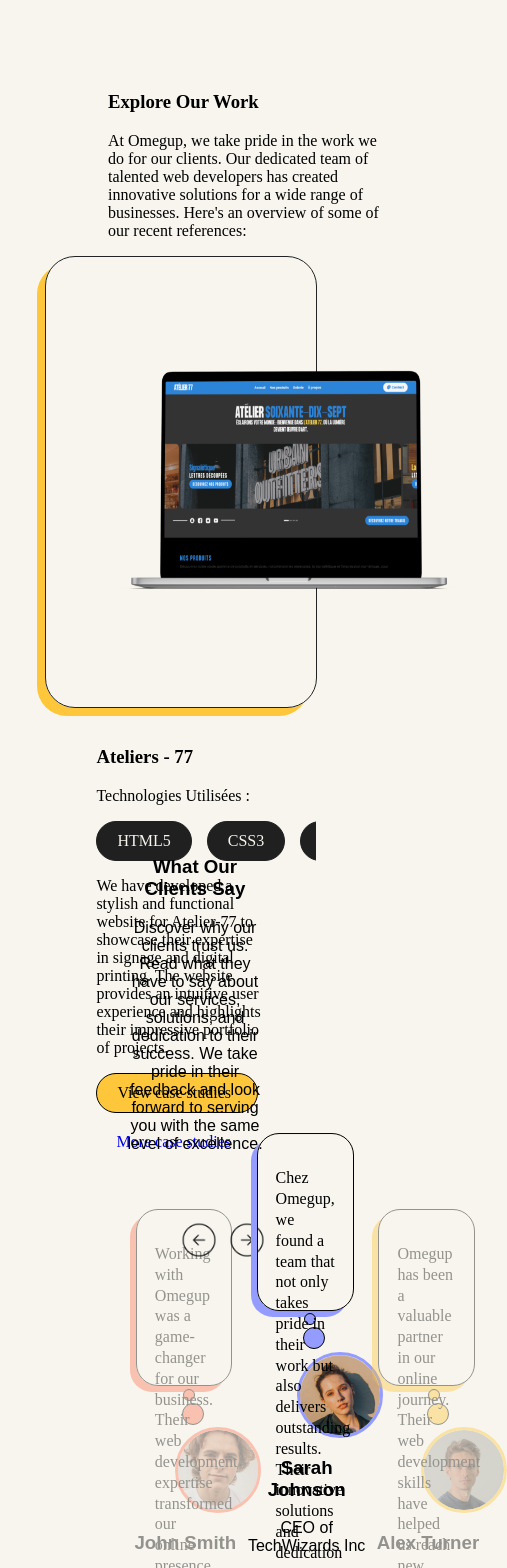
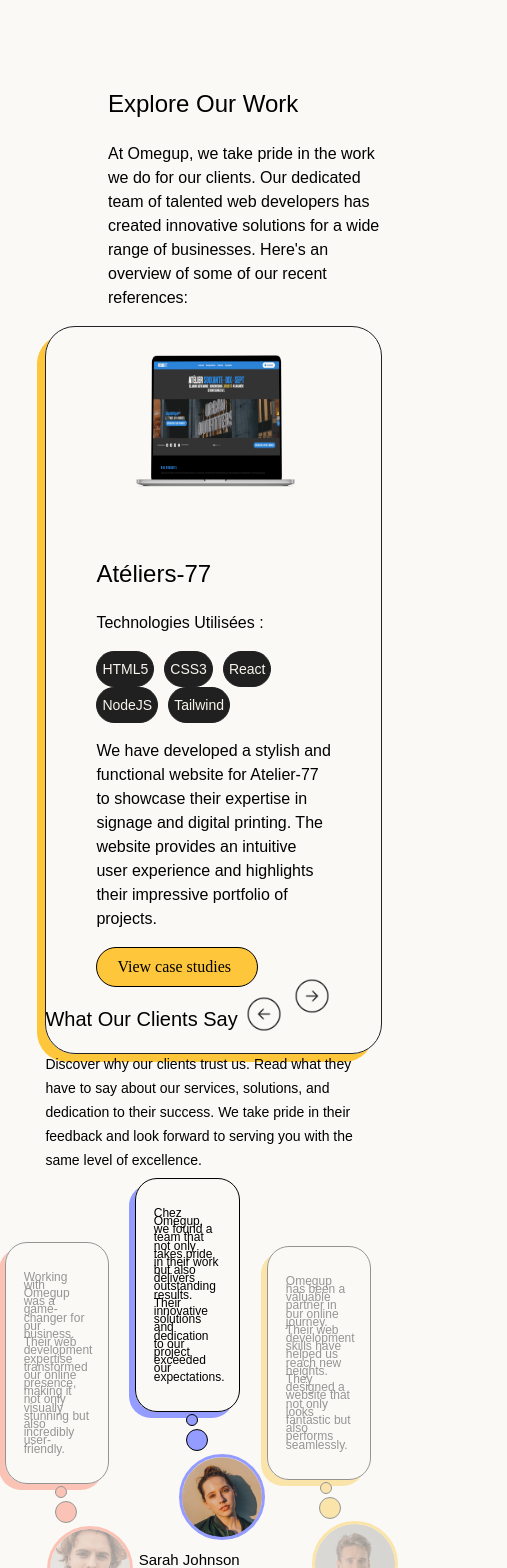
Before and after one commit to Omegup/web, a React (Vite) app: page / in a window 390 px wide. Shown: the part 4720-6288 px from the top of the page, 507 px wide, since content can reach past the window. Built offline with nearby package versions, Linux system fonts and the light colour scheme.

Commit message:
fix the font-family and make responsive the page2

```diff
--- a/src/Page2/ContactUs.tsx
+++ b/src/Page2/ContactUs.tsx
@@ -1,117 +1,183 @@
-import React from 'react'
-import styled, { createGlobalStyle } from 'styled-components'
+import styled, { createGlobalStyle } from 'styled-components';
 
-const FormStyled=styled.form`
-position:relative;
-background-color:white;
-border:solid 1px;
-border-color:black;
-border-radius:30px;
+const FormStyled = styled.form`
+  position: relative;
+  background-color: white;
+  border: solid 1px black;
+  border-radius: 30px;
   width: 80%;
   height: 500px;
-margin-left:10%;
-margin-top:60px;
-margin-bottom:60px;
-box-shadow:-8px 8px black;
-  `
-  const PStyled=styled.p`
+  margin-left: 10%;
+  margin-top: 60px;
+  margin-bottom: 60px;
+  box-shadow: -8px 8px black;
+
+  @media (max-width: 768px) {
+    width: 90%;
+    margin-left: 5%;
+    height: auto;
+    padding: 20px;
+  }
+`;
+
+const PStyled = styled.p`
   text-align: center;
-font-size: 20px;
-  margin-top:5px;
+  font-family: 'Quicksand', sans-serif;
+  font-size: 16px;
+  font-weight: 500;
+  line-height: 24px;
+  margin-top: 5px;
 
-  `
+  @media (max-width: 768px) {
+    font-size: 14px;
+    line-height: 20px;
+  }
+`;
 
-  const Title=styled.h1`
+const Title = styled.h1`
+  font-family: 'Krona One', sans-serif;
+  font-size: 34px;
+  font-weight: 400;
+  line-height: 37.4px;
+  letter-spacing: -6.4%;
+  text-align: center;
 
-text-align: center;
- font-size:xx-large;
- `
- const StyledInput=styled.input`
+  @media (max-width: 768px) {
+    font-size: 28px;
+    line-height: 32px;
+  }
+`;
 
-    border-radius:15px;
-    margin:10px;
+const StyledInput = styled.input`
+  border-radius: 15px;
+  margin: 10px;
   height: 30px;
   width: 90%;
 
+  @media (max-width: 768px) {
+    width: calc(100% - 20px);
+  }
+`;
 
- `
- const GlobalStyles=createGlobalStyle`
- body{
-    background-color:#F7F5ED;
+const GlobalStyles = createGlobalStyle`
+  body {
+    background-color: #FAF9F6;
   }
- `
- const StyledLabel=styled.label`
+`;
 
+const StyledLabel = styled.label`
   position: absolute;
   top: -0.1em;
   left: 0.75em;
   background: white;
   padding: 0 0.25em;
-  font-size: 1em;
-  color: gray;
- `
-  const StyledMessage=styled(StyledInput)`
+  font-family: 'Quicksand', sans-serif;
+  font-size: 14px;
+  font-weight: 500;
+  line-height: 21px;
+  color: #222325;
+`;
+
+const StyledMessage = styled(StyledInput)`
   width: 78%;
   height: 70px;
-   margin-left:10.5%;
-  `
-  const MessageLabel =styled(StyledLabel)`
-  left: 8em;
-  `
+  margin-left: 10.5%;
 
+  @media (max-width: 768px) {
+    width: calc(100% - 20px);
+    margin-left: 0;
+  }
+`;
 
- const StyledDiv=styled.div`
+const MessageLabel = styled(StyledLabel)`
+  left: 8%;
+
+  @media (max-width: 768px) {
+    left: 1.5%;
+  }
+`;
+
+const StyledDiv = styled.div`
   width: 80%;
- margin-left:10%;
- margin-right:10%;
- display:grid;
- grid-template-columns:1fr 1fr 1fr  ;
- `
- const StyledButton=styled.button`
- background-image:url('src/images/image3.png');
- background-repeat:no-repeat;
- background-position:left;
- background-size:20px;
- border-radius:20px;
- width: 150px;
- height: 40px;
+
+  margin-left: 10%;
+  margin-right: 10%;
+  display: grid;
+  grid-template-columns: 1fr 1fr 1fr;
+
+  @media (max-width: 768px) {
+
+    width: 80%;
+    margin-left: 10%;
+    grid-template-columns: 1fr;
+  }
+`;
+
+const StyledButton = styled.button`
+  background-image: url('src/images/image3.png');
+  background-color: #FAF9F6;
+  background-repeat: no-repeat;
+  background-position: left;
+  background-size: 20px;
+  border-radius: 20px;
+  width: 191px;
+  height: 44px;
   position: absolute;
   left: 40%;
   bottom: 30px;
-&:hover{
-    box-shadow:-5px 5px black;
-    background-image:url('src/images/image2.png');
-    transition:box-shadow 0.3s ease,background-image 0.3s ease;
+  font-family: 'Quicksand', sans-serif;
+  font-size: 14px;
+  font-weight: 500;
+  line-height: 21px;
+  &:hover {
+    box-shadow: -5px 5px black;
+    background-image: url('src/images/image2.png');
+    transition: box-shadow 0.3s ease, background-image 0.3s ease;
   }
 
+  @media (max-width: 768px) {
+    left: calc(50% - 95.5px);
+    bottom: 0px;
+    position: relative;
+  }
+`;
 
- `
- const InputContainer=styled.div`
+const InputContainer = styled.div`
   position: relative;
-  width: 100%;`
+  width: 100%;
+`;
 
 const ContactUS = () => {
   return (
     <FormStyled>
       <Title>Contact Us - Let's Start Building Together</Title>
-        <PStyled>At Omegup, we believe in open communication.
-            Whether you have an inquiry, need a quote,
-             or want to discuss a project, we're here <br />to help.
-              Reach out to us and discover the power of
-              web development expertise.</PStyled>
+      <PStyled>
+        At Omegup, we believe in open communication. Whether you have an inquiry, need a quote,
+        or want to discuss a project, we're here <br />to help. Reach out to us and discover the power of
+        web development expertise.
+      </PStyled>
       <StyledDiv>
+        <InputContainer>
+          <StyledInput type='text' placeholder='Walid Georgy' />
+          <StyledLabel>Full Name</StyledLabel>
+        </InputContainer>
+        <InputContainer>
+          <StyledInput type='email' placeholder='WalidGeorgy@Gmail.com' />
+          <StyledLabel>E-mail</StyledLabel>
+        </InputContainer>
+        <InputContainer>
+          <StyledInput type='text' placeholder='00 33 212 34 56 78' />
+          <StyledLabel>Mobile number</StyledLabel>
+        </InputContainer>
+      </StyledDiv>
+      <InputContainer>
+        <StyledMessage type='message' placeholder='your message here !' />
+        <MessageLabel>Message</MessageLabel>
+      </InputContainer>
+      <StyledButton>Get in touch now!</StyledButton>
+      <GlobalStyles />
+    </FormStyled>
+  );
+};
 
-<InputContainer><StyledInput type='text' placeholder='Walid Georgy'/>  <StyledLabel>Full Name</StyledLabel> </InputContainer>
-<InputContainer><StyledInput type='email' placeholder='WalidGeorgy@Gmail.com'/><StyledLabel>E-mail</StyledLabel></InputContainer>
-<InputContainer><StyledInput type='text'placeholder='00 33 212 34 56 78'/><StyledLabel>Mobile number</StyledLabel></InputContainer>
-     </StyledDiv>
-     < InputContainer>
-     <StyledMessage type='message' placeholder='your message here !'/>  <MessageLabel>Message</MessageLabel> </InputContainer>
-     <StyledButton> Get in touch now !</StyledButton>
-     <GlobalStyles></GlobalStyles>
-    </FormStyled>
-
-  )
-}
-
-export default ContactUS
+export default ContactUS;
--- a/src/Page2/Menu1.tsx
+++ b/src/Page2/Menu1.tsx
@@ -4,13 +4,24 @@
 // Styled components
 const ContainerTitle = styled.div`
     margin-top: 100px;
-    margin-left: 100px;
-`;
+    margin-left: 100px;`;
+    const H3Styled=styled.h3`font-family: 'Krona One', sans-serif;
+    font-size: 24px;
+    font-weight: 400;
+    line-height: 26.4px;
+    letter-spacing: -6.4%;`
+
+
 
 const MainContainer = styled.div`
     height: 500px;
     width: 80%;
     margin-left: 10%;
+    @media (max-width: 900px) {
+        width: auto;
+    }
+
+
 `;
 
 const Container = styled.div<{ shadowColor: string; isVisible: boolean }>`
@@ -22,6 +33,10 @@
     box-shadow: -8px 8px 0px 0px ${(props) => props.shadowColor};
 
     display: ${(props) => (props.isVisible ? 'block' : 'none')};
+    @media (max-width: 900px) {
+        width: auto;
+        height: auto;
+    }
 `;
 
 const TextImage = styled.div<{ isVisible: boolean }>`
@@ -39,22 +54,60 @@
     opacity: ${(props) => (props.isVisible ? 1 : 0)};
     transition: opacity 5s ease;
     transform: scale(1.5);
-    float: left;
+
+    @media (max-width:1500px) {
+        margin: 30px;
+        height: 200px;
+        width: 220px;
+    }
+    @media (max-width:1200px) {
+        margin: 20px;
+        height: 160px;
+        width: 180px;
+    }
+    @media (max-width:500px) {
+        margin: 20px;
+        height: 150px;
+        width: 140px;
+    }
+    @
 `;
 
 const Container2 = styled.div`
     display: flex;
-    gap: 5px;
+
+@media (max-width:900px ) {
+    flex-wrap:wrap;
+}
+
 `;
 
 const ContainerItem = styled.span`
+
     border-radius: 22px;
-    gap: 10px;
+    font-family: 'Quicksand', sans-serif;
+    font-size: 16px;
+    font-weight: 500;
+    line-height: 24px;
     margin-right: 10px;
     border: 0.5px solid rgb(32, 32, 32);
     padding: 10px 20px;
     background-color: rgb(32, 32, 32);
-    color: #f7f5ed;
+    color:#F7F5ED;
+
+    @media (max-width: 1300px) {
+        font-size: 16px;
+        padding:7px ;
+    }
+    @media (max-width: 1000px) {
+        font-size: 15px;
+        padding:6px ;
+    }
+    @media (max-width: 500px) {
+        font-size: 14px;
+        padding:5px ;
+
+    }
 `;
 
 const Button = styled.div<{ bgColor: string }>`
@@ -65,6 +118,7 @@
     width: 120px;
     margin-bottom: 20px;
     transition: box-shadow 0.3s ease-in-out;
+    position: fixed;
 
     &:hover {
         box-shadow: -4px 4px 0px 0px #222325;
@@ -102,10 +156,31 @@
         cursor: pointer;
         background-size: 120% 120%;
     }
+    @media (max-width: 1000px) {
+        margin-top:30px;
+
+    }
 `;
 
+const styles = {
+    fontFamily: "'Quicksand', sans-serif",
+    fontSize: "16px",
+    fontWeight: "500",
+    lineHeight: "24px",
+    "@media (max-width: 1000px)":{
+        fontSize:"14px"
+
+    }
+};
+const  Displaycontainer=styled.div`
+display:flex;
+flex-direction: row;
+@media (max-width:900px) {
+    flex-direction: column;
 
 
+}
+`
 const Menu_1: React.FC = () => {
     const [tableau, setTableau] = useState('tableau1');
 
@@ -117,18 +192,19 @@
     return (
         <>
             <ContainerTitle>
-                <h3>Explore Our Work</h3>
-                <p>
+                <H3Styled>Explore Our Work</H3Styled>
+                <p style={styles}>
                     At Omegup, we take pride in the work we do for our clients. Our dedicated team of talented web developers has created innovative solutions for a wide range of businesses. Here's an overview of some of our recent references:
                 </p>
             </ContainerTitle>
 
             <MainContainer>
                 <Container shadowColor="#FEC63A" isVisible={tableau === 'tableau1'}>
+                    <Displaycontainer>
                     <Img isVisible={tableau === 'tableau1'} src="src/img1.png" alt="Ateliers - 77" />
                     <TextImage isVisible={tableau === 'tableau1'}>
-                        <h3>Ateliers - 77</h3>
-                        <p>Technologies Utilisées :</p>
+                        <H3Styled>Atéliers-77</H3Styled>
+                        <p style={styles}>Technologies Utilisées :</p>
                         <Container2>
                             <ContainerItem>HTML5</ContainerItem>
                             <ContainerItem>CSS3</ContainerItem>
@@ -136,49 +212,51 @@
                             <ContainerItem>NodeJS</ContainerItem>
                             <ContainerItem>Tailwind</ContainerItem>
                         </Container2>
-                        <p>We have developed a stylish and functional website for Atelier-77 to showcase their expertise in signage and digital printing. The website provides an intuitive user experience and highlights their impressive portfolio of projects.</p>
+                        <p style={styles}>We have developed a stylish and functional website for Atelier-77 to showcase their expertise in signage and digital printing. The website provides an intuitive user experience and highlights their impressive portfolio of projects.</p>
                         <Button bgColor="#FEC63A">View case studies</Button>
                         <StyledLink href="#" target="_blank">More case studies</StyledLink>
                         <ArrowButton float="right" onClick={() => pivotDroit('tableau2')}></ArrowButton>
                         <ArrowButton float="right" marginRight="10px" onClick={() => pivotDroit('tableau3')}></ArrowButton>
-                    </TextImage>
+                    </TextImage></Displaycontainer>
                 </Container>
 
                 <Container shadowColor="#949CFF" isVisible={tableau === 'tableau2'}>
-                    <Img isVisible={tableau === 'tableau2'} src="src/pc2.png" alt="School Online Tn" />
+                <Displaycontainer> <Img isVisible={tableau === 'tableau2'} src="src/pc2.png" alt="School Online Tn" />
                     <TextImage isVisible={tableau === 'tableau2'}>
-                        <h3>School Online Tn</h3>
-                        <p>Technologies Utilisées :</p>
+                        <H3Styled>School Online Tn</H3Styled>
+                        <p style={styles}>Technologies Utilisées :</p>
                         <Container2>
                             <ContainerItem>React</ContainerItem>
                             <ContainerItem>NextJS</ContainerItem>
                             <ContainerItem>NodeJS</ContainerItem>
                             <ContainerItem>MongoDB</ContainerItem>
                         </Container2>
-                        <p>Solution School is the comprehensive answer to the management needs of private schools. Our platform provides a suite of robust tools and features that enable educational institutions to efficiently manage all aspects of their operations.</p>
+                        <p style={styles}>Solution School is the comprehensive answer to the management needs of private schools. Our platform provides a suite of robust tools and features that enable educational institutions to efficiently manage all aspects of their operations.</p>
                         <Button bgColor="#949CFF">View case studies</Button>
                         <StyledLink href="#" target="_blank">More case studies</StyledLink>
                         <ArrowButton float="right" onClick={() => pivotDroit('tableau3')}></ArrowButton>
                         <ArrowButton float="right" marginRight="10px" onClick={() => pivotDroit('tableau1')}></ArrowButton>
-                    </TextImage>
+                    </TextImage></Displaycontainer>
                 </Container>
 
                 <Container shadowColor="#FC7557" isVisible={tableau === 'tableau3'}>
+                    <Displaycontainer>
                     <Img isVisible={tableau === 'tableau3'} src="src/pc3.png" alt="DSF Fr" />
                     <TextImage isVisible={tableau === 'tableau3'}>
-                        <h3>DSF Fr</h3>
-                        <p>Technologies Utilisées :</p>
+                        <H3Styled>DSF Fr</H3Styled>
+                        <p style={styles}>Technologies Utilisées :</p>
                         <Container2>
                             <ContainerItem>React</ContainerItem>
                             <ContainerItem>NodeJS</ContainerItem>
                             <ContainerItem>NodeJS</ContainerItem>
                         </Container2>
-                        <p>DSF Déménagement Services France is your trusted partner for all your moving needs in France. With many years of experience, we provide tailor-made moving solutions for businesses and individuals.</p>
+                        <p style={styles}> DSF Déménagement Services France is your trusted partner for all your moving needs in France. With many years of experience, we provide tailor-made moving solutions for businesses and individuals.<br /> <br /></p>
                         <Button bgColor="#FC7557">View case studies</Button>
+
                         <StyledLink href="#" target="_blank">More case studies</StyledLink>
                         <ArrowButton float="right" onClick={() => pivotDroit('tableau1')}></ArrowButton>
                         <ArrowButton float="right" marginRight="10px" onClick={() => pivotDroit('tableau2')}></ArrowButton>
-                    </TextImage>
+                    </TextImage></Displaycontainer>
                 </Container>
             </MainContainer>
         </>
--- a/src/Page2/footer2.tsx
+++ b/src/Page2/footer2.tsx
@@ -1,45 +1,169 @@
 import React from "react";
-import './footer2.css';
+import styled from "styled-components";
 
-const Footer2 : React.FC =() => {
+const Container = styled.div`
+  width: 100%;
+  min-height: 35vh;
+  border-radius: 22px;
+  background-color: #222325;
+  display: flex;
+  flex-direction: column;
+  position: relative;
+  bottom: 0;
+
+  @media (min-width: 768px) {
+    flex-direction: row;
+    padding-bottom: 0;
+  }
+`;
+
+const Container_1 = styled.div`
+  width: 100%;
+  height: 15%;
+  background-color: #FEC63A;
+  border-radius: 0 0 22px 22px;
+  align-self: flex-end;
+  position: absolute;
+  bottom: 0;
+  display: flex;
+  justify-content: center;
+  align-items: center;
+
+  @media (max-width: 768px) {
+    height: auto;
+    padding: 10px 0;
+    position: static;
+    border-radius: 22px;
+  }
+`;
+
+const FooterText2 = styled.p`
+  color: #222325;
+  text-align: center;
+  font-family: 'Quicksand', sans-serif;
+    font-size: 16px;
+    font-weight: 500;
+    line-height: 24px;
+`;
+
+const TextFooter2 = styled.div`
+  height: 50%;
+  width: 30%;
+  font-size: 20px;
+  color: #FAF9F6;
+  margin-top: 2%;
+  margin-left: 10%;
+  align-items: center;
+  font-family: 'Quicksand', sans-serif;
+    font-size: 16px;
+    font-weight: 500;
+    line-height: 24px;
+    h2{
+    font-family: 'Krona One', sans-serif;
+    font-size: 24px;
+    font-weight: 400;
+    line-height: 26.4px;
+    letter-spacing: -6.4%;
+  }
+  p{font-family: 'Quicksand', sans-serif;
+    font-size: 14px;
+    font-weight: 500;
+    line-height: 21px;
+    color:#FAF9F6;}
+
+
+  @media (max-width: 768px) {
+    width: 100%;
+    margin-left: 0;
+    text-align: center;
+    margin-top: 10px;
+  }
+`;
+
+
+
+const Container2Footer2 = styled.div`
+h2{    font-family: 'Krona One', sans-serif;
+    font-size: 24px;
+    font-weight: 400;
+    line-height: 26.4px;
+    letter-spacing: -6.4%;
+}
+
+  line-height: 22px;
+  color: #FAF9F6;
+  display: flex;
+  width: 43%;
+  height: 60%;
+  margin-top: 2%;
+  margin-left: 10%;
+  justify-content: space-around;
+
+  @media (max-width: 768px) {
+    width: 100%;
+    margin-left: 0;
+    flex-direction: column;
+    align-items: center;
+    margin-top: 10px;
+  }
+`;
+
+const TextContainer = styled.p`
+color: #999999;
+font-family: 'Quicksand', sans-serif;
+    font-size: 14px;
+    font-weight: 500;
+    line-height: 21px;
+  @media (max-width: 768px) {
+    text-align: center;
+    margin: 5px 0;
+  }
+`;
+
+const Footer2: React.FC = () => {
   return (
     <>
-        <div className="containerfooter2">
-        <div className="textfooter2">
+      <Container>
+        <TextFooter2>
           <h2 id="titrefooter2">Omegup</h2>
-            <p id="textfooter1-1">Stay connected and follow
-                Omegup on social media platforms for daily updates, tips, and inspiration related to web development. Let's engage!</p>
-                <img src="src/Frame 249.png"></img>
-        </div>
-        <div className="container2footer2">
+          <p>
+            Stay connected and follow Omegup on social media platforms for daily updates, tips, and inspiration related to web development. Let's engage!
+          </p>
+          <img src="src/Frame 249.png" alt="Social Media" />
+        </TextFooter2>
+        <Container2Footer2>
           <div>
             <h2>Quick Links</h2>
-                <p className="textcontainer2footer2">Home</p>
-                <p className="textcontainer2footer2">About Us</p>
-                <p className="textcontainer2footer2">Services</p>
-                <p className="textcontainer2footer2">Get in touch</p>
+            <TextContainer>Home</TextContainer>
+            <TextContainer>About Us</TextContainer>
+            <TextContainer>Services</TextContainer>
+            <TextContainer>Get in touch</TextContainer>
           </div>
           <div>
             <h2>Services</h2>
-                <p className="textcontainer2footer2">UX/UI Design</p>
-                <p className="textcontainer2footer2">Web development</p>
-                <p className="textcontainer2footer2">Mobile development</p>
+            <TextContainer>UX/UI Design</TextContainer>
+            <TextContainer>Web development</TextContainer>
+            <TextContainer>Mobile development</TextContainer>
           </div>
           <div>
             <h2>Contact</h2>
-                <p className="textcontainer2footer2"><img src="src/map.png"></img> 10, Cyber Park Zarzis, Medenine</p>
-                <p className="textcontainer2footer2"><img src="src/sms-tracking.png"></img> contact@omegup.tn</p>
-                <p className="textcontainer2footer2"><img src="src/call-incoming.png"></img> +216 28 827 941</p>
+            <TextContainer>
+              <img src="src/map.png" alt="Address" /> 10, Cyber Park Zarzis, Medenine
+            </TextContainer>
+            <TextContainer>
+              <img src="src/sms-tracking.png" alt="Email" /> contact@omegup.tn
+            </TextContainer>
+            <TextContainer>
+              <img src="src/call-incoming.png" alt="Phone" /> +216 28 827 941
+            </TextContainer>
           </div>
-        </div>
-        <div className="containerfooter2-1">
-        <p id="footertext2">Copyright Notice: © 2023 Omegup. All rights reserved. </p>
-        </div>
-        </div>
-
-
+        </Container2Footer2>
+        <Container_1>
+          <FooterText2>Copyright Notice: © 2023 Omegup. All rights reserved.</FooterText2>
+        </Container_1>
+      </Container>
     </>
-    )
+  );
 }
 
 export default Footer2;
--- a/src/Page2/triplebulle.tsx
+++ b/src/Page2/triplebulle.tsx
@@ -1,31 +1,69 @@
 import React, { useState } from "react";
 import styled from "styled-components";
+import GlobalStyle from "../Globalstyles";
+import GlobalStyle2 from "../GlobalStyle2";
 
 // Styled components
 const Container = styled.div`
-  margin: 100px 117px 0;
-  text-align: center;
 
-  h3, p {
-    font-family: "Krona One", sans-serif;
+  text-align: left;
+margin-left:10%;
+  h3 {
+    font-family: 'Krona One', sans-serif;
+    font-size: 24px;
+    font-weight: 400;
+    line-height: 26.4px;
+    letter-spacing: -6.4%;
+    text-align: left;
+    margin-bottom:20px;
+
   }
+  p {
+    font-family: 'Quicksand', sans-serif;
+    font-size: 16px;
+    font-weight: 500;
+    line-height: 24px;
+  }
+
+  @media (max-width: 1000px) {
+    margin-top: 150px;
+    margin-bottom:50px;
+    h3 {
+      font-size: 20px;
+    }
+    p {
+      font-size: 14px;
+    }
+  }
+  @media (max-width: 600px) {
+    margin-top: 180px;
+    margin-bottom:50px;
+  }
+
+
 `;
 
 const BulleContainer = styled.div`
-  margin: 20px 117px 10vh;
+  margin: 2vw 10vw ;
   display: flex;
-  width: calc(100% - 24vh);
-  height: 60vh;
+  justify-content: center;
+  align-items: center;
+
+  flex-direction:row;
+  width: calc(100% - 24%);
+  height: auto;
 `;
 
 const Bulle = styled.div<{ center: boolean }>`
   transition: transform 0.5s ease-in-out, opacity 0.3s ease-in-out;
   transform: ${(props) => (props.center ? "translateY(-15%)" : "none")};
   opacity: ${(props) => (props.center ? 1 : 0.4)};
+
+
 `;
 
 const BulleContent = styled.div<{ boxShadowColor: string }>`
-  margin: 30% 9% 0;
+  margin: 5vw 3vw 0;
   box-sizing: border-box;
   border: 1px solid;
   width: 80%;
@@ -33,7 +71,13 @@
   border-radius: 22px;
   box-shadow: -6px 6px 0 0 ${(props) => props.boxShadowColor};
   padding: 18px;
-  line-height: 130%;
+  font-family: 'Quicksand', sans-serif;
+  font-size: 14px;
+  font-weight: 500;
+  line-height: 2.1vw;
+  @media (max-width: 600px) {
+    font-size: 12px;
+  }
 `;
 
 const Circle = styled.div<{ size: string; marginLeft: string; backgroundColor: string; borderColor?: string; backgroundImage?: string }>`
@@ -75,11 +119,33 @@
 `;
 
 const TextCenter = styled.div`
-  text-align: center;
+  h3 {
+    text-align: center;
+    font-family: 'Krona One', sans-serif;
+    font-size: 2.4vw;
+    font-weight: 400;
+    line-height: 2.64vw;
+    letter-spacing: -6.4%;
+  }
+  p {
+    text-align: center;
+    font-family: 'Quicksand', sans-serif;
+    font-size: 14px;
+    font-weight: 500;
+    line-height: 2.1vw;
+  }
 
-  h3, p {
-    font-family: "Krona One", sans-serif;
-  }
+  @media (max-width: 600px) {
+    margin-top: 150px;
+    margin-bottom:50px;
+    margin-top:0px;
+    h3 {
+
+      font-size: 15px;
+    }
+    p {
+      font-size: 12px;
+    }}
 `;
 
 // Component
@@ -96,6 +162,8 @@
 
   return (
     <>
+      <GlobalStyle />
+      <GlobalStyle2 />
       <Container>
         <h3>What Our Clients Say</h3>
         <p>Discover why our clients trust us. Read what they have to say about our services, solutions, and dedication to
```
Also changed, not shown: src/Page2/footer2.css (deleted, +0 -59 lines). Lines whose indentation alone changed are shown as unchanged.
